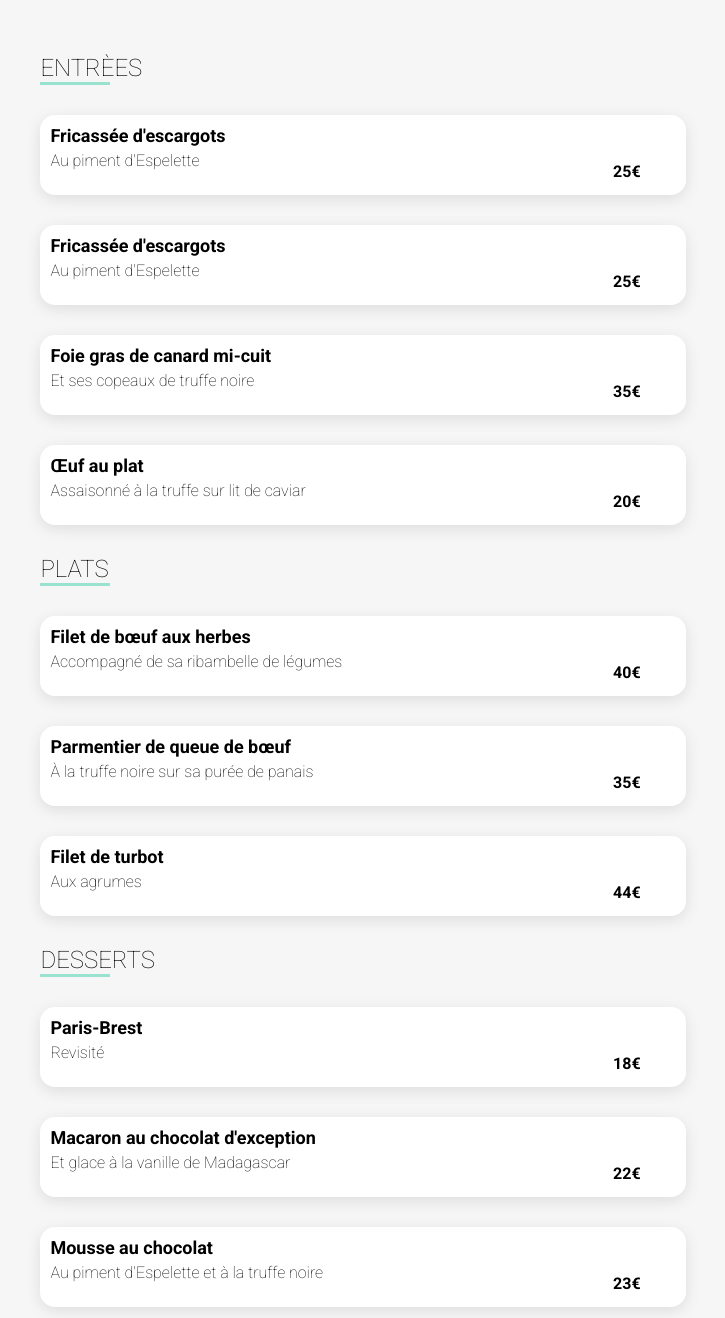
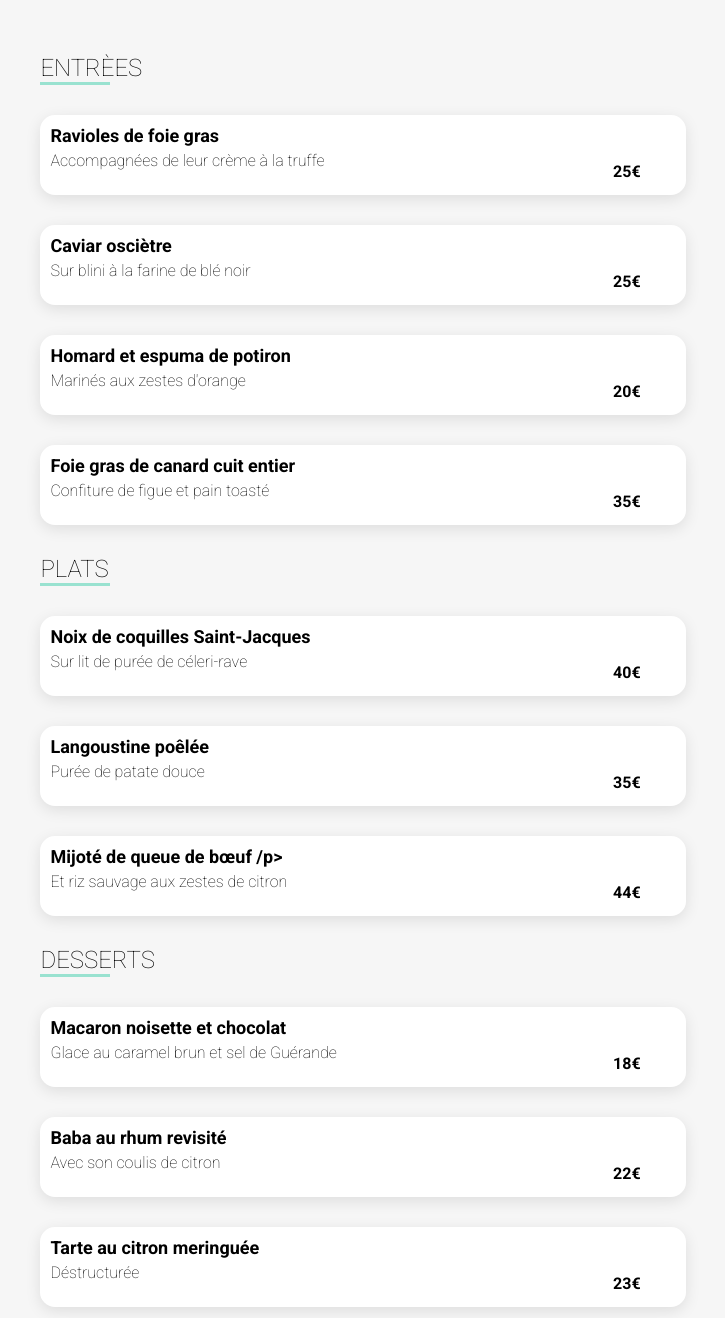
Before and after one commit to allal-23/TarganiAllal_4_22032023, a website: page pages/lapalettedugoût.html in a window 1280 px wide. Shown: the part 380-1698 px from the top of the page, without its empty margins (277-1002 px from the left). Drawn offline with Linux system fonts and the light colour scheme; a web font is replaced by a local one.

Commit message:
Projet final
correction de tout les détails

```diff
--- a/pages/lapalettedugoût.html
+++ b/pages/lapalettedugoût.html
@@ -22,27 +22,28 @@
     <header class="fleche">
       <a href="../index.html"><i class="fa-solid fa-arrow-left fa-xl"></i></a>
       <a href="#">
-        <img class="logo" src="../images\logo\ohmyfood.png" alt="logo" />
+        <img class="logo" src="../images/logo/ohmyfood.png" alt="logo" />
       </a>
     </header>
     <div class="photo">
       <img
         class="image"
-        src="../images/restaurants/jay-wennington-N_Y88TWmGwA-unsplash.jpg"
+        src="../images/restaurants/stil-u2Lp8tXIcjw-unsplash.jpg"
+        alt="photo"
       />
     </div>
     <section class="menu">
       <div class="titre_menu1">
-        <h1>La palette du goût</h1>
-        <i class="fa-regular fa-heart  vide"></i>
-        <i class="fa-solid fa-heart  plein"></i>
+        <h1>La note enchantée</h1>
+        <i class="fa-regular fa-heart vide"></i>
+        <i class="fa-solid fa-heart plein"></i>
       </div>
       <div class="entrees">
         <h2 class="pentrees">ENTRÈES</h2>
         <div class="les_menus">
           <div class="description">
-            <p class="p1">Fricassée d'escargots</p>
-            <p class="p2">Au piment d'Espelette</p>
+            <p class="p1">Ravioles de foie gras</p>
+            <p class="p2">Accompagnées de leur crème à la truffe</p>
           </div>
           <p class="prix">25€</p>
           <div class="check">
@@ -53,8 +54,8 @@
         </div>
         <div class="les_menus">
           <div class="description">
-            <p class="p1">Fricassée d'escargots</p>
-            <p class="p2">Au piment d'Espelette</p>
+            <p class="p1">Caviar osciètre</p>
+            <p class="p2">Sur blini à la farine de blé noir</p>
           </div>
           <p class="prix">25€</p>
           <div class="check">
@@ -65,8 +66,20 @@
         </div>
         <div class="les_menus">
           <div class="description">
-            <p class="p1">Foie gras de canard mi-cuit</p>
-            <p class="p2">Et ses copeaux de truffe noire</p>
+            <p class="p1">Homard et espuma de potiron</p>
+            <p class="p2">Marinés aux zestes d'orange</p>
+          </div>
+          <p class="prix">20€</p>
+          <div class="check">
+            <div class="confirmation">
+              <i class="fas fa-check"></i>
+            </div>
+          </div>
+        </div>
+        <div class="les_menus">
+          <div class="description">
+            <p class="p1">Foie gras de canard cuit entier</p>
+            <p class="p2">Confiture de figue et pain toasté</p>
           </div>
           <p class="prix">35€</p>
           <div class="check">
@@ -75,37 +88,25 @@
             </div>
           </div>
         </div>
-        <div class="les_menus">
-        <div class="description">
-          <p class="p1">Œuf au plat</p>
-          <p class="p2">Assaisonné à la truffe sur lit de caviar</p>
-        </div>
-          <p class="prix">20€</p>
-          <div class="check">
-            <iv class="confirmation">
-              <i class="fas fa-check"></i>
-
-        </div>
-      </div>
       </div>
       <div class="plats">
         <h2 class="pplats">PLATS</h2>
         <div class="les_plats">
           <div class="description">
-          <p class="p1">Filet de bœuf aux herbes</p>
-          <p class="p2">Accompagné de sa ribambelle de légumes</p>
+            <p class="p1">Noix de coquilles Saint-Jacques</p>
+            <p class="p2">Sur lit de purée de céleri-rave</p>
           </div>
           <p class="prix">40€</p>
           <div class="check">
             <div class="confirmation">
               <i class="fas fa-check"></i>
             </div>
-        </div>
+          </div>
         </div>
         <div class="les_plats">
           <div class="description">
-          <p class="p1">Parmentier de queue de bœuf</p>
-          <p class="p2">À la truffe noire sur sa purée de panais</p>
+            <p class="p1">Langoustine poêlée</p>
+            <p class="p2">Purée de patate douce</p>
           </div>
           <p class="prix">35€</p>
           <div class="check">
@@ -116,23 +117,23 @@
         </div>
         <div class="les_plats">
           <div class="description">
-          <p class="p1">Filet de turbot</p>
-          <p class="p2">Aux agrumes</p>
-        </div>
+            <p class="p1">Mijoté de queue de bœuf /p></p>
+            <p class="p2">Et riz sauvage aux zestes de citron</p>
+          </div>
           <p class="prix">44€</p>
           <div class="check">
             <div class="confirmation">
               <i class="fas fa-check"></i>
             </div>
+          </div>
         </div>
-      </div>
       </div>
       <div class="desserts">
         <h2 class="pdesserts">DESSERTS</h2>
         <div class="les_desserts">
           <div class="description">
-          <p class="p1">Paris-Brest</p>
-          <p class="p2">Revisité</p>
+            <p class="p1">Macaron noisette et chocolat</p>
+            <p class="p2">Glace au caramel brun et sel de Guérande</p>
           </div>
           <p class="prix">18€</p>
           <div class="check">
@@ -143,30 +144,30 @@
         </div>
         <div class="les_desserts">
           <div class="description">
-          <p class="p1">Macaron au chocolat d'exception</p>
-          <p class="p2">Et glace à la vanille de Madagascar</p>
+            <p class="p1">Baba au rhum revisité</p>
+            <p class="p2">Avec son coulis de citron</p>
           </div>
           <p class="prix">22€</p>
           <div class="check">
             <div class="confirmation">
               <i class="fas fa-check"></i>
             </div>
-        </div>
+          </div>
         </div>
         <div class="les_desserts">
           <div class="description">
-          <p class="p1">Mousse au chocolat</p>
-          <p class="p2">Au piment d'Espelette et à la truffe noire</p>
+            <p class="p1">Tarte au citron meringuée</p>
+            <p class="p2">Déstructurée</p>
           </div>
           <p class="prix">23€</p>
           <div class="check">
             <div class="confirmation">
               <i class="fas fa-check"></i>
             </div>
+          </div>
         </div>
-        </div>
+      </div>
 
-      </div>
       <button class="commander">Commander</button>
     </section>
     <footer>
@@ -175,9 +176,8 @@
         <li><i class="fa-solid fa-utensils"></i> Proposer un restaurant</li>
         <li><i class="fa-solid fa-handshake-angle"></i> Devenir partenaire</li>
         <li>Mentions légales</li>
-        <a class="mailto" href="mailto:test@test.fr"><li>Contact</li></a>
+        <li>Contact</li>
       </ul>
-      <!-- <a href="mailto:test@test.fr">Je suis un mailto</a> -->
     </footer>
   </body>
 </html>
--- a/sass/layout/_default.scss
+++ b/sass/layout/_default.scss
@@ -1,5 +1,9 @@
 :root {
   font-family: "Roboto", "Shrikhand", sans-serif;
+}
+body {
+  max-width: 1440px;
+  margin: auto;
 }
 h1,
 h3 {
```
Also changed, not shown: pages/lanoteenchantée.html (+15 -14 lines), pages/ledélicedessens.html (+40 -29 lines), pages/àlafrançcaise.html (+5 -5 lines).
